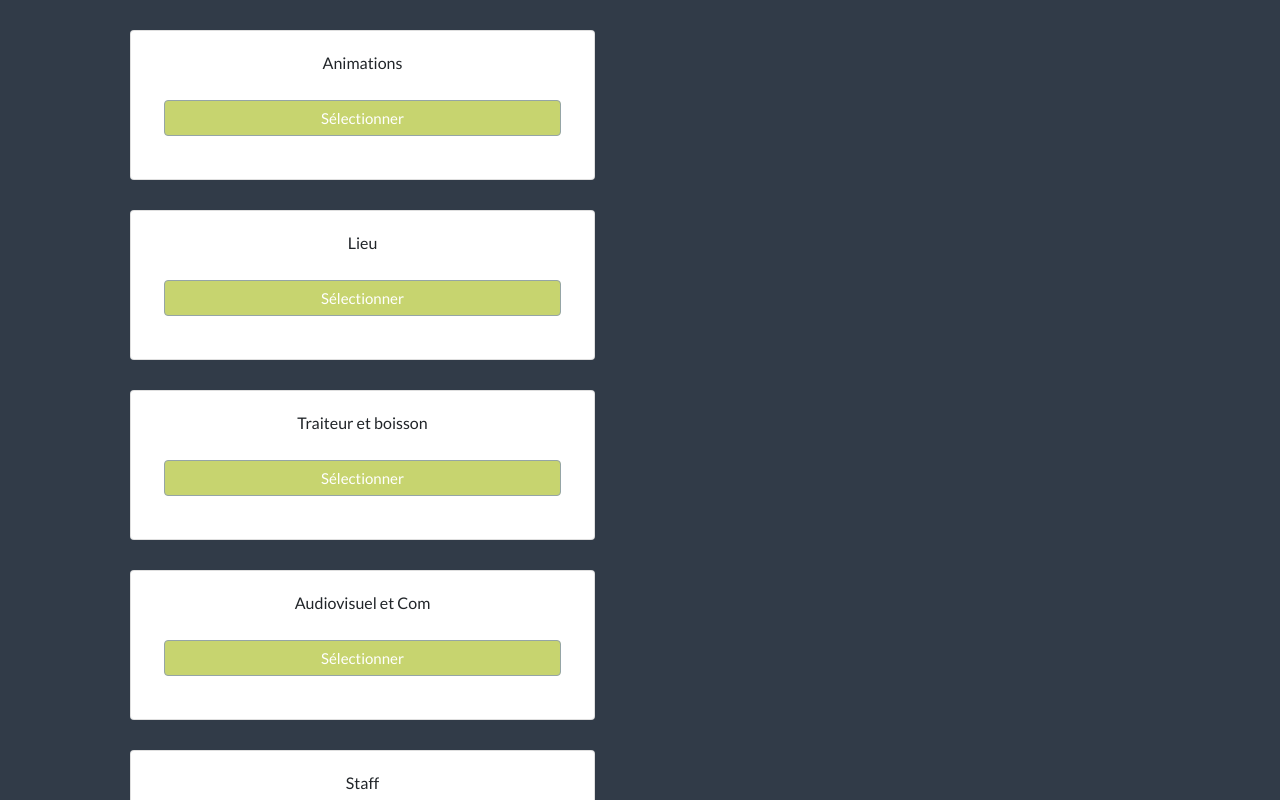
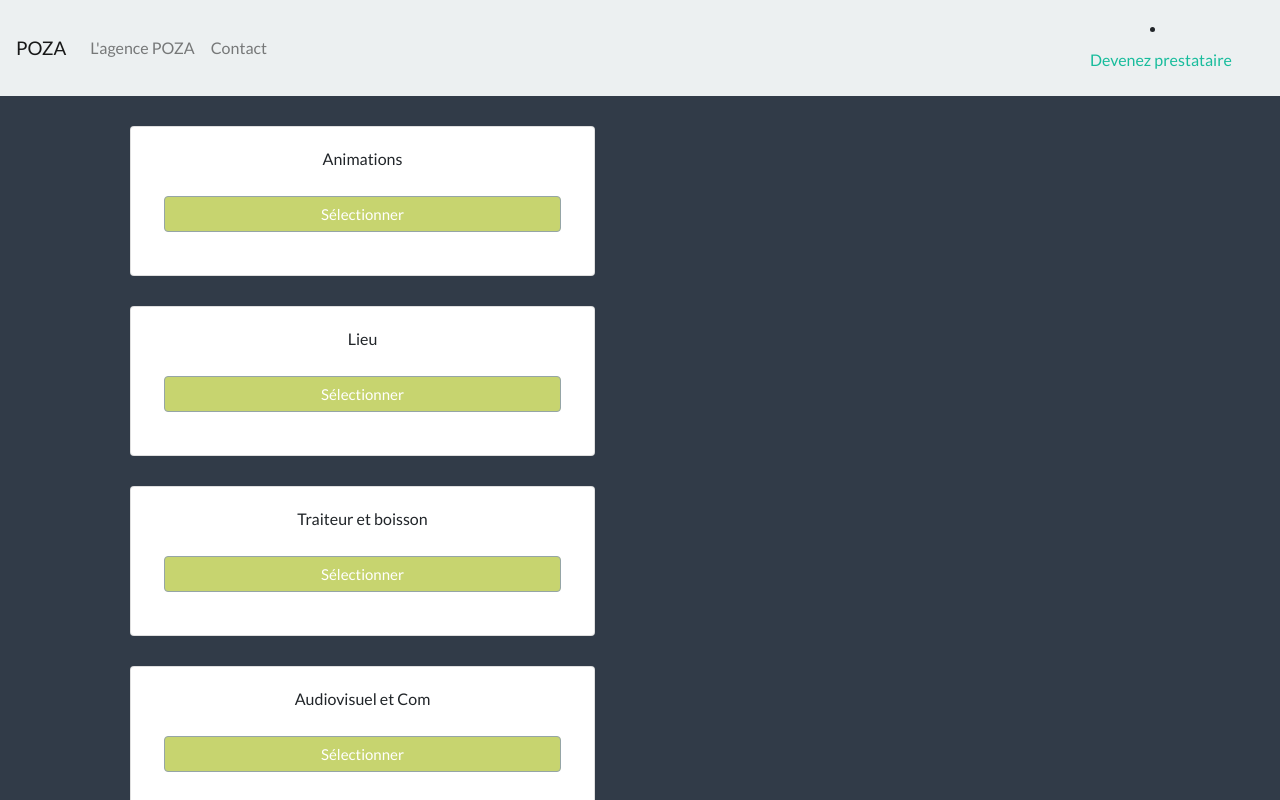
Before and after one commit to LorraineDamiens/P3_customer-frontend, a React (Create React App) app: page /services in a window 1280 px wide. Shown: the top 800 px of the page. Built offline with nearby package versions, Linux system fonts and the light colour scheme.

Commit message:
import navbar

```diff
--- a/src/Router.jsx
+++ b/src/Router.jsx
@@ -6,10 +6,13 @@ import CustomerInfo from "./components/CustomerInfo";
 import MiscInfo from "./components/MiscInfo";
 import CardList from "./components/CardList";
 import Confirmation from "./components/Confirmation";
+import NavbarTop from "./components/Navbar";
 
 function Router() {
   return (
     <BrowserRouter>
+      <NavbarTop />
+
       <Switch>
         <Route exact path="/" component={Home} />
         <Route path="/company" component={CompanyInfo} />
--- a/src/components/Home.page.jsx
+++ b/src/components/Home.page.jsx
@@ -1,11 +1,9 @@
 import React from "react";
 import ContactInfo from "./ContactInfo";
-import NavbarTop from "./Navbar";
 
 function Home() {
   return (
     <>
-      <NavbarTop />
       <ContactInfo />
     </>
   );
```
